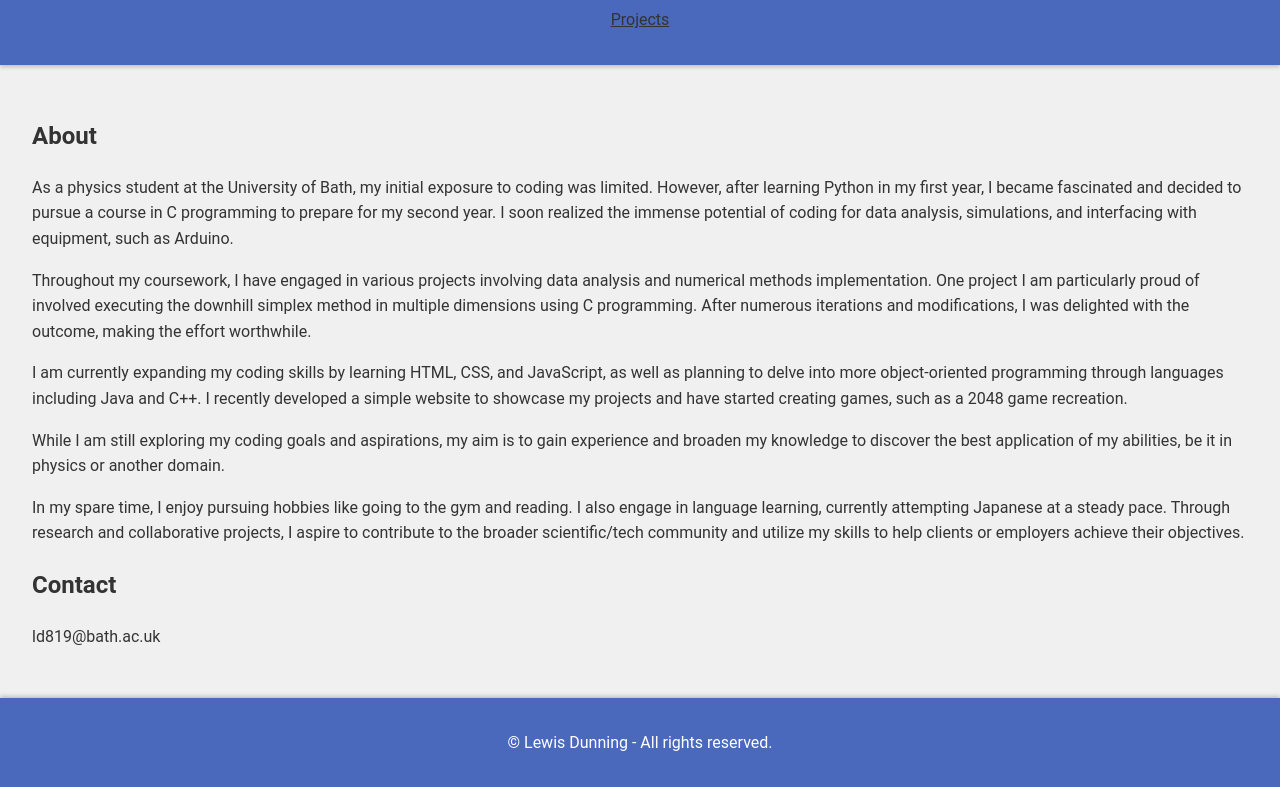
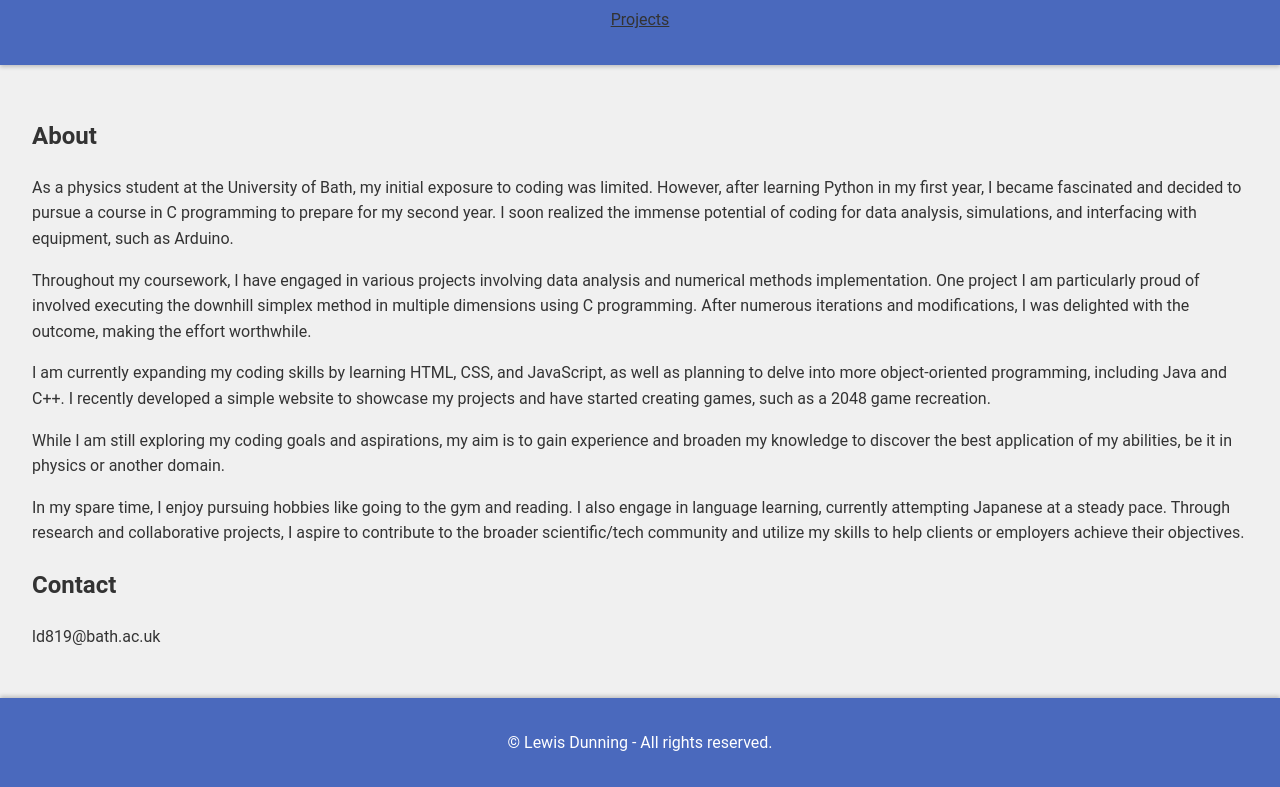
Before and after one commit to lewisjd/lewisjd.github.io, a plain HTML site: page index.html in a window 1280 px wide. Shown: the part 103-890 px from the top of the page. Drawn offline with Linux system fonts and the light colour scheme.

Commit message:
about update

```diff
--- a/index.html
+++ b/index.html
@@ -21,7 +21,7 @@
             <h2>About</h2>
             <p>As a physics student at the University of Bath, my initial exposure to coding was limited. However, after learning Python in my first year, I became fascinated and decided to pursue a course in C programming to prepare for my second year. I soon realized the immense potential of coding for data analysis, simulations, and interfacing with equipment, such as Arduino.</p>
             <p>Throughout my coursework, I have engaged in various projects involving data analysis and numerical methods implementation. One project I am particularly proud of involved executing the downhill simplex method in multiple dimensions using C programming. After numerous iterations and modifications, I was delighted with the outcome, making the effort worthwhile.</p>
-            <p>I am currently expanding my coding skills by learning HTML, CSS, and JavaScript, as well as planning to delve into more object-oriented programming through languages including Java and C++. I recently developed a simple website to showcase my projects and have started creating games, such as a 2048 game recreation.</p>
+            <p>I am currently expanding my coding skills by learning HTML, CSS, and JavaScript, as well as planning to delve into more object-oriented programming, including Java and C++. I recently developed a simple website to showcase my projects and have started creating games, such as a 2048 game recreation.</p>
             <p>While I am still exploring my coding goals and aspirations, my aim is to gain experience and broaden my knowledge to discover the best application of my abilities, be it in physics or another domain.</p>
             <p>In my spare time, I enjoy pursuing hobbies like going to the gym and reading. I also engage in language learning, currently attempting Japanese at a steady pace. Through research and collaborative projects, I aspire to contribute to the broader scientific/tech community and utilize my skills to help clients or employers achieve their objectives.</p>
         </section>
```
